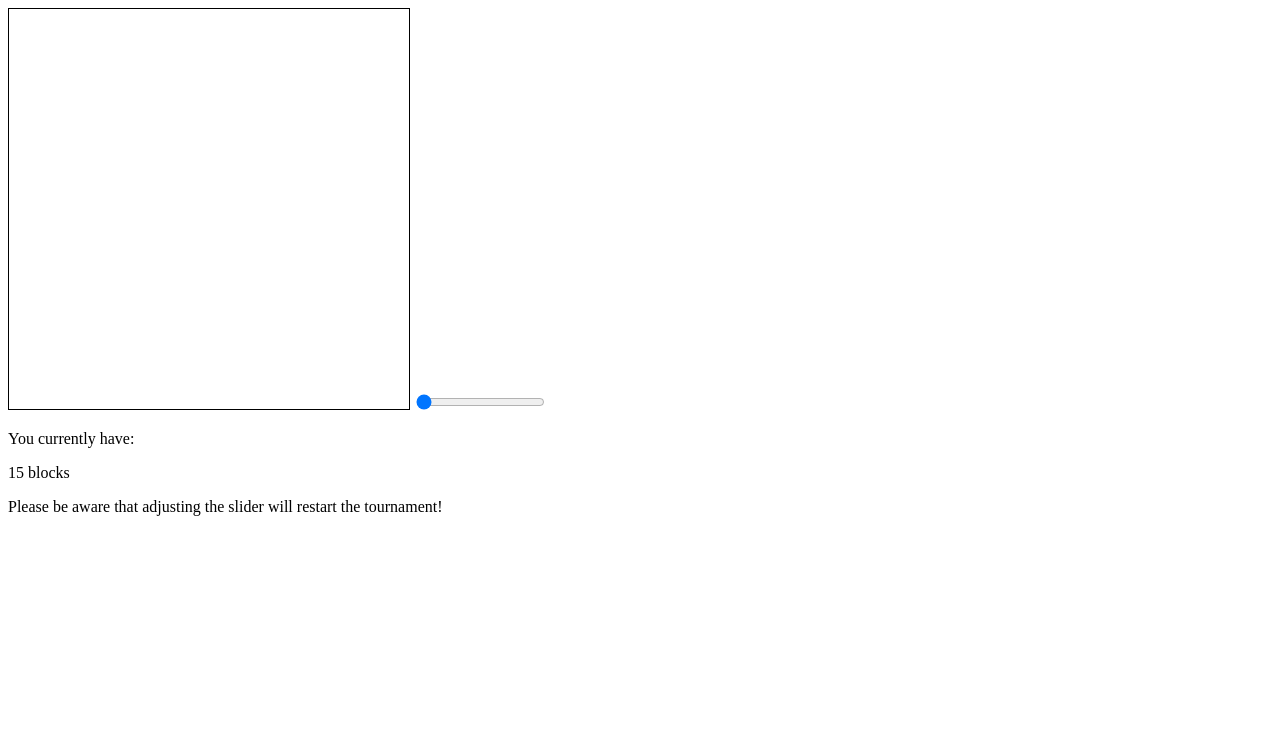
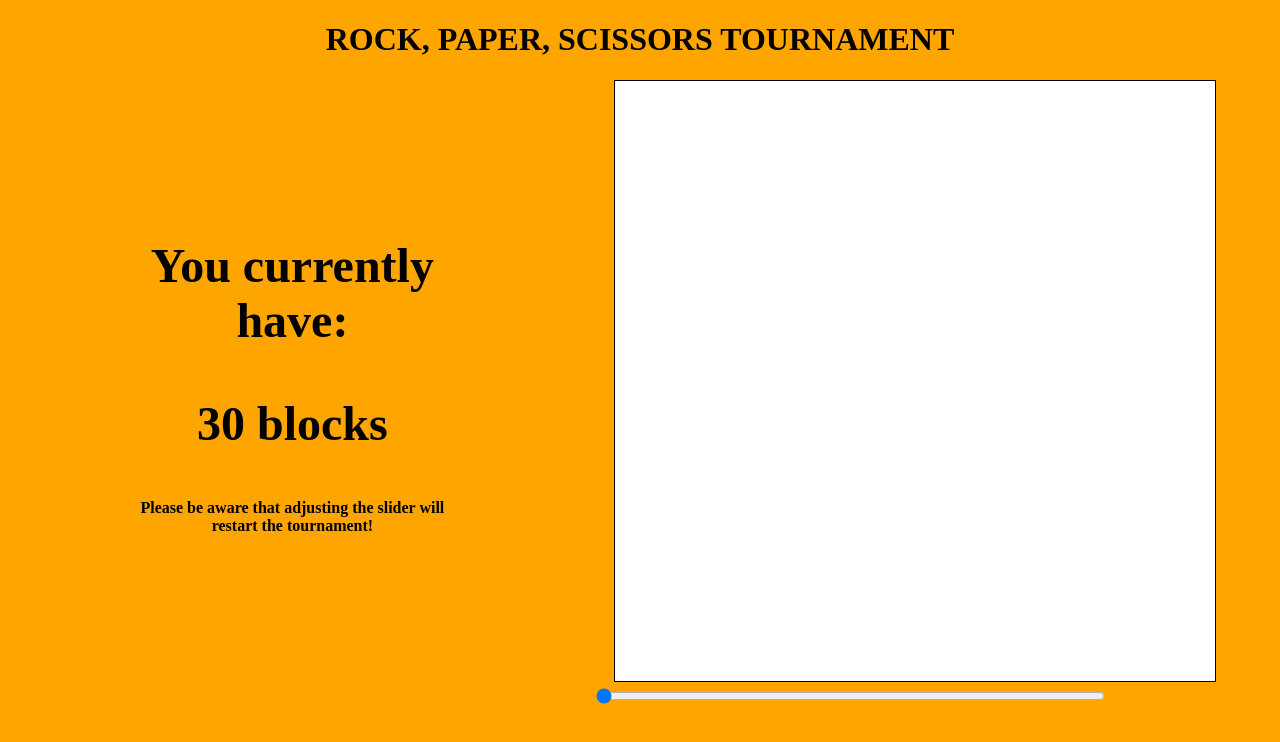
Before and after one commit to amond049/RockPaperScissorTournament, a plain HTML site: page index.html in a window 1280 px wide. Drawn offline with Linux system fonts and the light colour scheme.

Commit message:
Styling the website a little bit

```diff
--- a/index.css
+++ b/index.css
@@ -0,0 +1,37 @@
+body{
+    background-color: orange;
+}
+
+canvas{
+    margin: 0 auto;
+    background-color: white;
+    margin-left: 100px;
+}
+
+
+#blocksinfo{
+    text-align: center;
+    font-weight: bold;
+    float: left;
+    width: 25%;
+    height: 600px;
+    margin-left: 10%;
+    align-items: center;
+    font-size: 48px;
+}
+
+#disclaimer{
+    font-size: 16px;
+}
+#blockscanvas{
+    float: right;
+    width: 60%;
+}
+h1{
+    text-align: center;
+}
+
+.slider{
+    width: 40.25%;
+    margin-left: 46.5%;
+}
--- a/index.html
+++ b/index.html
@@ -2,15 +2,22 @@
 <html>
     <head>
         <title>Rock, Paper and Scissors</title>
-        <link href="index.css" type="text/css" link="stylesheet">
+        <link href="index.css" type="text/css" rel="stylesheet">
     </head>
     <body>
-        <canvas id="screen" width="400" height="400" style="border: 1px solid black;"></canvas>
-        <input type="range" min="15" max="30" value="6" step ="3" class="slider" id="blockRange">
-        <p>You currently have: </p>
-        <p id="numberOfBlocks">15 blocks</p>
-        <p>Please be aware that adjusting the slider will restart the tournament!</p>
-        <p id="victory-message"></p>
+        <h1>ROCK, PAPER, SCISSORS TOURNAMENT</h1>
+        <div id="blocksinfo">
+            <br><br>
+            <p>You currently have: </p>
+            <p id="numberOfBlocks">30 blocks</p>
+            <p id="victory-message"></p>
+            <p id="disclaimer">Please be aware that adjusting the slider will restart the tournament!</p>
+        </div>
+        <div id="blockscanvas">
+            <canvas id="screen" width="600" height="600" style="border: 1px solid black;"></canvas>
+        </div>
+        <br>
+        <input type="range" min="30" max="60" value="30" step ="3" class="slider" id="blockRange">
         <script src="index.js"></script>
     </body>
 </html>
```
